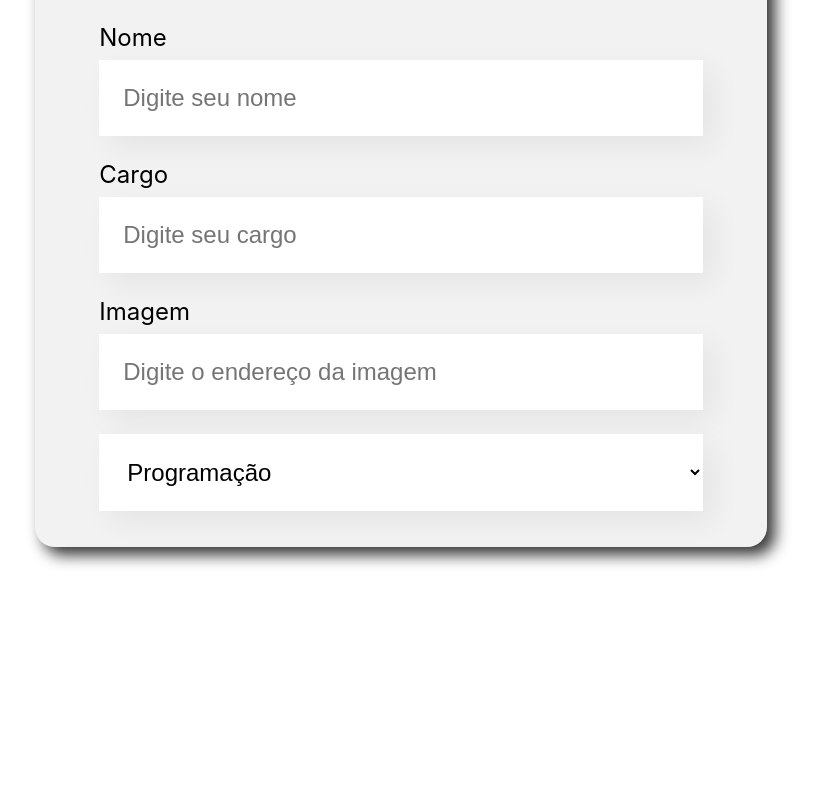
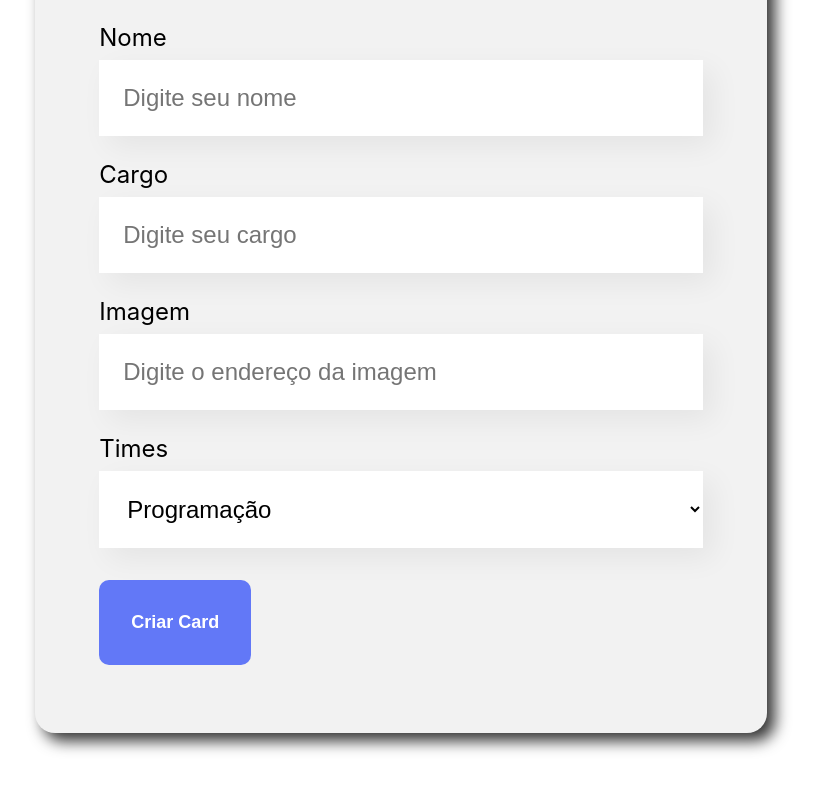
Before and after one commit to yanosmartins/Organo-aprendendo_React-Alura, a React (Create React App) app: page / in a window 1280 px wide. Shown: the part 664-1455 px from the top of the page, without its empty margins (239-1056 px from the left). Before the commit the page ends 1291 px from the top, so only its background shows below. Built offline with nearby package versions, Linux system fonts and the light colour scheme; the HTML template or start-up script is replaced by a standard one.

Commit message:
lendo e imprimindo dados de campos.

```diff
--- /dev/null
+++ b/src/componentes/Botao/Botao.css
@@ -0,0 +1,15 @@
+.botao {
+    background-color: #6278F7;
+    border-radius: 10px;
+    font-weight: 700;
+    font-size: 18px;
+    padding: 32px;
+    border: none;
+    cursor: pointer;
+    color: #fff;
+    margin: 32px 0;
+}
+
+.botao:hover {
+    color: #95FFD4;
+}
--- /dev/null
+++ b/src/componentes/Botao/index.js
@@ -0,0 +1,9 @@
+import './Botao.css'
+
+const Botao = (props) => {
+    return (<button className='botao'>
+        {props.children} {/*Neste children, eu não limito qual dado é inserido no botão como seria com o 'props.texto'... podendo botar icones também por exemplo.*/}
+    </button>)
+}
+
+export default Botao
--- a/src/componentes/CampoTexto/index.js
+++ b/src/componentes/CampoTexto/index.js
@@ -1,10 +1,18 @@
+import { useState } from 'react'
 import './CampoTexto.css'
 
 const CampoTexto = (props) => {  //isso é uma arrow function ||props é o nome comum pra essa variavel de propriedades.
+
+
+
+    const aoDigitado =(evento) => {
+        props.aoAlterado(evento.target.value)
+    }
+
     return(
         <div className="campo-texto">
             <label>{props.label}</label>
-            <input  placeholder={props.placeholder}/>
+            <input value={props.valor} onChange={aoDigitado} required={props.obrigatorio} placeholder={props.placeholder}/>
         </div>
     )
 }
--- a/src/componentes/Formulario/index.js
+++ b/src/componentes/Formulario/index.js
@@ -1,6 +1,9 @@
 import './Formulario.css'
 import CampoTexto from '../CampoTexto'
 import ListaSuspensa from '../ListaSuspensa'
+import Botao from '../Botao'
+import { useState } from 'react'
+
 const Formulario = () => {
 
     const times = [
@@ -13,16 +16,30 @@
         'Inovação e Gestão'
     ]
 
+    const [nome, SetNome] = useState('')
+    const [cargo, SetCargo] = useState('')
+    const [imagem, SetImagem] = useState('')
+    const [time, SetTime] = useState('')
+
+
+    const aoSalvar = (evento) => { //CRIANDO UMA FUNÇÂO
+        evento.preventDefault() //aqui estamos previnindo o comportamento padrão.
+        console.log('Form foi submetido =>', nome, cargo, imagem, time)
+    }
 
     return (
         <section className="formulario">
-            <form>
+            <form onSubmit={aoSalvar}>
                 <h2>Preencha os dados para criar o card do colaborador</h2>
 
-                <CampoTexto label="Nome" placeholder="Digite seu nome" />
-                <CampoTexto label="Cargo" placeholder="Digite seu cargo" />
-                <CampoTexto label="Imagem" placeholder="Digite o endereço da imagem" />
-                <ListaSuspensa itens={times}/>
+                <CampoTexto obrigatorio={true} label="Nome" placeholder="Digite seu nome" valor={nome} aoAlterado={valor => SetNome(valor)} />
+                <CampoTexto label="Cargo" placeholder="Digite seu cargo" valor={cargo} aoAlterado={valor => SetCargo(valor)} />
+                <CampoTexto label="Imagem" placeholder="Digite o endereço da imagem" valor={imagem} aoAlterado={valor => SetImagem(valor)} />
+                <ListaSuspensa label='Times' itens={times} valor={time} aoAlterado={valor => SetTime(valor)} />
+                {/* <Botao texto='Criar Card'/>   Uma forma de fazer o botão*/}
+                <Botao>
+                    Criar Card
+                </Botao>
             </form>
         </section>
     )
--- a/src/componentes/ListaSuspensa/index.js
+++ b/src/componentes/ListaSuspensa/index.js
@@ -5,7 +5,7 @@
     return(
         <div className='lista-suspensa'>
             <label>{props.label}</label>
-            <select>
+            <select onChange={evento=> props.aoAlterado(evento.target.value)} required={props.required} value={props.valor}>
                 {props.itens.map(item => <option key={item}>{item}</option>)} {/* aqui criei um map, que seria equivalente a um foreach do js. Porém esse map além de passar por todos os itens, ele renderiza e os devolve renderizados.. OU ALGO ASSIM */}
 
             </select>
```
